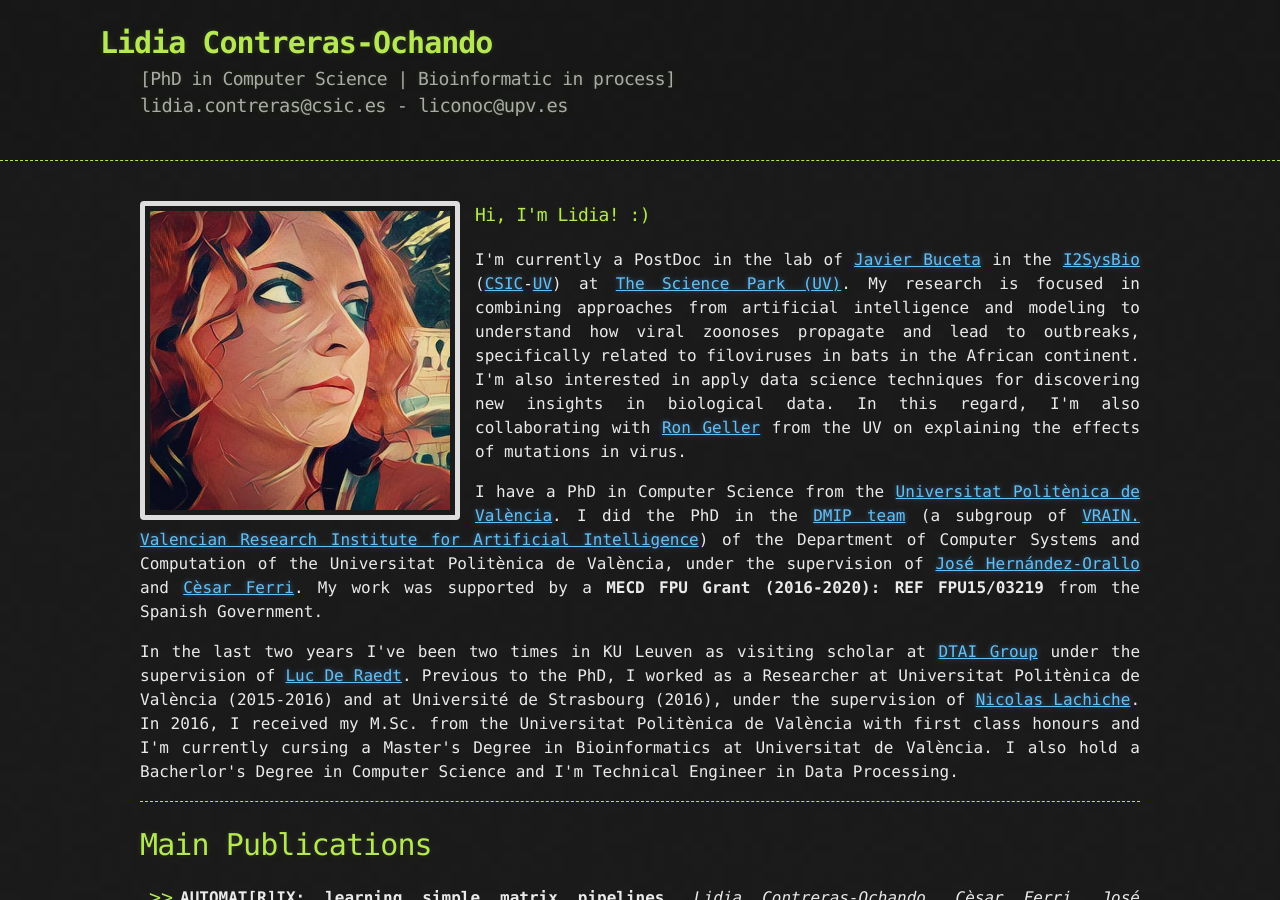
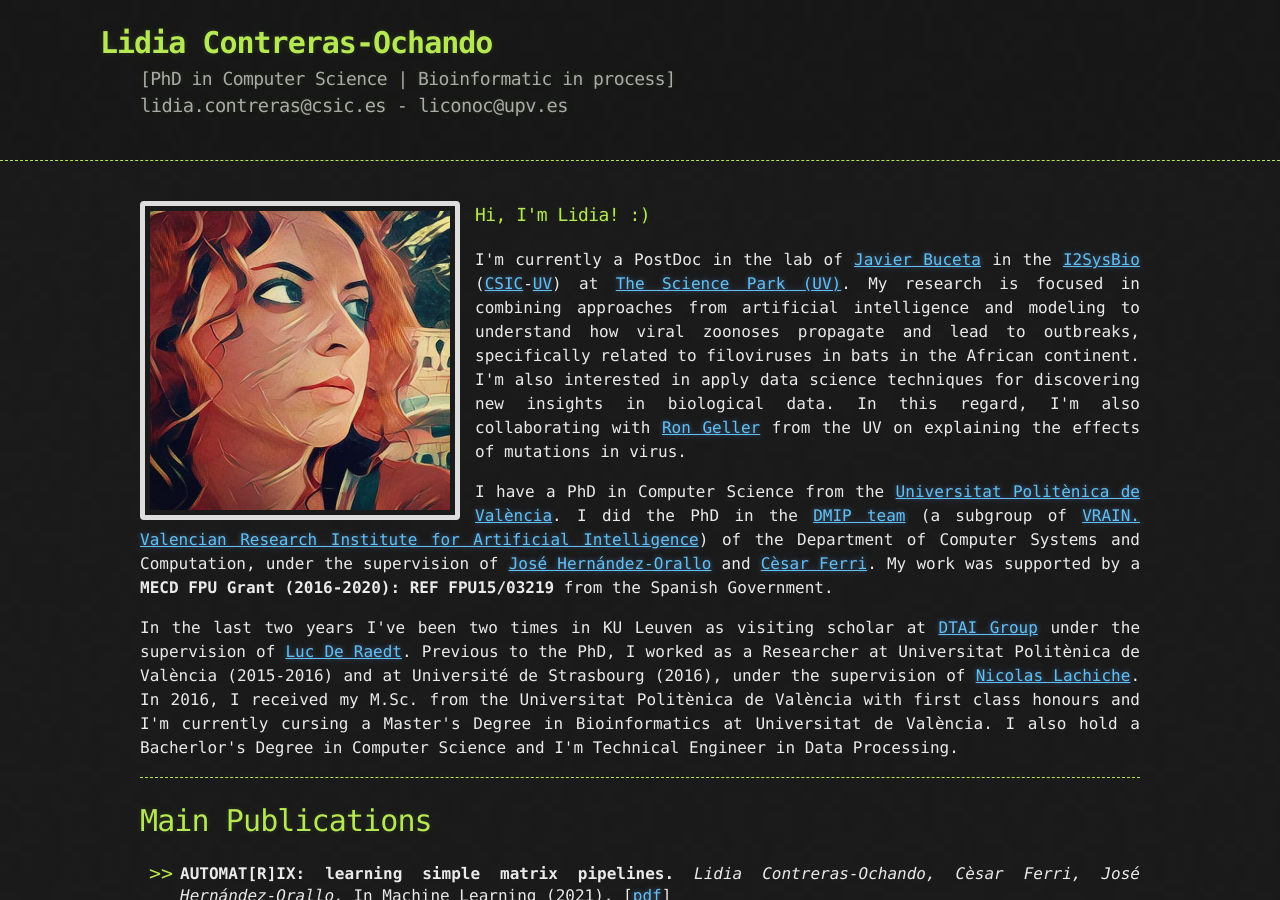
Before and after one commit to liconoc/liconoc.github.io, a Jekyll site: the page built from index.md, in a window 1280 px wide and 900 px high. Built offline with Jekyll 4.4.1, drawn with Linux system fonts in a browser that asks for light colours.

Commit message:
Update liconoc.html

```diff
--- a/_layouts/liconoc.html
+++ b/_layouts/liconoc.html
@@ -135,7 +135,7 @@
 
 				<p>I'm currently a PostDoc in the lab of <a href="http://www.thesimbiosys.com/" target="_blank">Javier Buceta</a> in the <a href="https://www.uv.es/i2sysbio" target="_blank">I2SysBio</a> (<a href="https://www.csic.es/" target="_blank">CSIC</a>-<a href="https://www.uv.es/" target="_blank">UV</a>) at <a href=" https://www.pcuv.es" target="_blank">The Science Park (UV)</a>. My research is focused in combining approaches from artificial intelligence and modeling to understand how viral zoonoses propagate and lead to outbreaks, specifically related to filoviruses in bats in the African continent. I'm also interested in apply data science techniques for discovering new insights in biological data. In this regard, I'm also collaborating with <a href="https://www.uv.es/uvweb/universitat/ca/fitxa-persona-1285950309813.html?p2=ronge&idA=true" target="_blank">Ron Geller</a> from the UV on explaining the effects of mutations in virus.</p>
 
-				<p>I have a PhD in Computer Science from the <a href="https://www.upv.es/" target="_blank">Universitat Politènica de València</a>. I did the PhD in the <a href="http://dmip.webs.upv.es/" target="_blank">DMIP team</a> (a subgroup of <a href="http://vrain.upv.es/" target="_blank">VRAIN. Valencian Research Institute for Artificial Intelligence</a>) of the Department of Computer Systems and Computation of the Universitat Politènica de València, under the supervision of <a href="http://josephorallo.webs.upv.es/" target="_blank">José Hernández-Orallo</a> and <a href="http://personales.upv.es/ceferra/" target="_blank">Cèsar Ferri</a>. My work was supported by a <span class="bold">MECD FPU Grant (2016-2020): REF FPU15/03219</span> from the Spanish Government.</p>
+				<p>I have a PhD in Computer Science from the <a href="https://www.upv.es/" target="_blank">Universitat Politènica de València</a>. I did the PhD in the <a href="http://dmip.webs.upv.es/" target="_blank">DMIP team</a> (a subgroup of <a href="http://vrain.upv.es/" target="_blank">VRAIN. Valencian Research Institute for Artificial Intelligence</a>) of the Department of Computer Systems and Computation, under the supervision of <a href="http://josephorallo.webs.upv.es/" target="_blank">José Hernández-Orallo</a> and <a href="http://personales.upv.es/ceferra/" target="_blank">Cèsar Ferri</a>. My work was supported by a <span class="bold">MECD FPU Grant (2016-2020): REF FPU15/03219</span> from the Spanish Government.</p>
 
 
 
```
